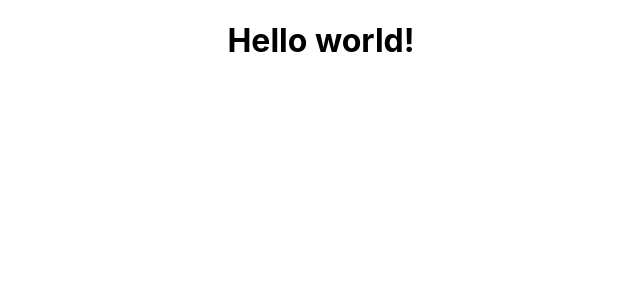
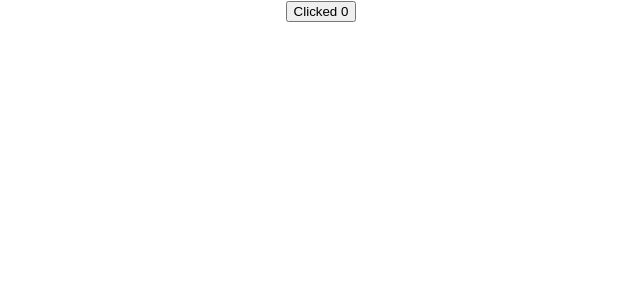
Before and after one commit to Krishnaprasad15/React-Hooks, a React (Create React App) app: page / in a window 1280 px wide. Shown: the top 300 px of the page, without its empty margins (319-959 px from the left). Built offline with nearby package versions, Linux system fonts and the light colour scheme.

Commit message:
useState in hooks

```diff
--- a/src/App.js
+++ b/src/App.js
@@ -1,10 +1,11 @@
 // import logo from './logo.svg';
 import './App.css';
+import Counter from './Components/Counter';
 
 function App() {
   return (
     <div className="App">
-      <h1>Hello world!</h1>
+      <Counter/>
     </div>
   );
 }
--- /dev/null
+++ b/src/Components/Counter.js
@@ -0,0 +1,10 @@
+import React , {useState} from 'react'
+
+export default function Counter() {
+    const [count,setCount]=useState(0)
+  return (
+    <div>
+      <button onClick={()=> setCount(count+1)}>Clicked {count}</button>
+    </div>
+  )
+}
```
